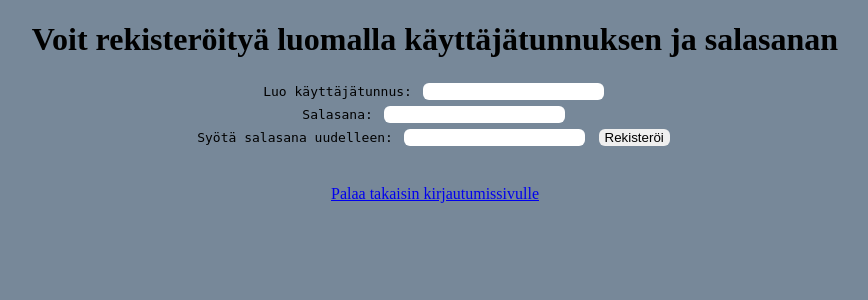
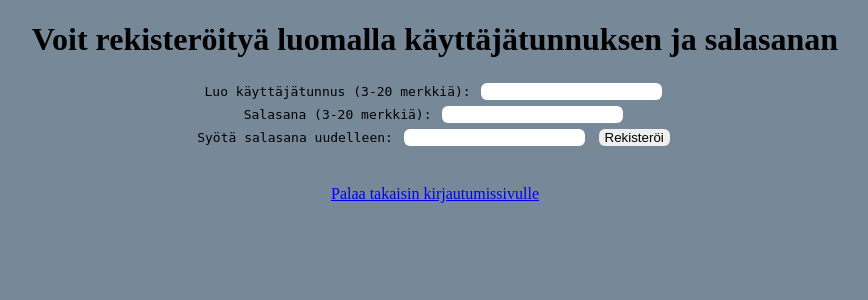
Before and after one commit to JuhoSiitonen/Tietokantasovellus, a Flask app: page /register in a window 1280 px wide. Shown: the top 300 px of the page, without its empty margins (205-1073 px from the left). Run offline with Flask 3, Linux system fonts and the light colour scheme; parts of the project's set-up code (start-up, migrations or seed data) failed here and were passed over.

Commit message:
Added check for user input in registering and textareas

```diff
--- a/templates/dishes.html
+++ b/templates/dishes.html
@@ -15,7 +15,7 @@
     </li>
 {% endfor %}
 <br> Erikoistoiveet: <br>
-<textarea name="message" rows="3" cols="50"></textarea> <br>
+<textarea name="message" rows="3" cols="50" maxlength="500"></textarea> <br>
 <input type="submit" value="Tilaa">
 </form>
 <br>
--- a/templates/register.html
+++ b/templates/register.html
@@ -8,14 +8,14 @@
 <title>Rekisteröidy</title>
 <h1>Voit rekisteröityä luomalla käyttäjätunnuksen ja salasanan</h1>
 <form action="/register" method="POST">
-    Luo käyttäjätunnus:
-    <input type="text" name="username">
+    Luo käyttäjätunnus (3-20 merkkiä):
+    <input type="text" name="username" maxlength="20" minlength="3">
     <br>
-    Salasana:
-    <input type="password" name="password">
+    Salasana (3-20 merkkiä):
+    <input type="password" name="password" maxlength="20" minlength="3">
     <br>
     Syötä salasana uudelleen:
-    <input type="password" name="password2">
+    <input type="password" name="password2" maxlength="20" minlength="3">
     <input type="submit" value="Rekisteröi">
 
 </form>
--- a/templates/review.html
+++ b/templates/review.html
@@ -11,7 +11,7 @@
 <p> Arvostele </p>
 <br>
 <form action="/review/{{ receipt_id }}" method="POST">
-<textarea name="text_review" rows="3" cols="50"></textarea>
+<textarea name="text_review" rows="3" cols="50" maxlength="1000"></textarea>
  <br>
 <input type="submit" value="Lähetä">
 </form>
```
